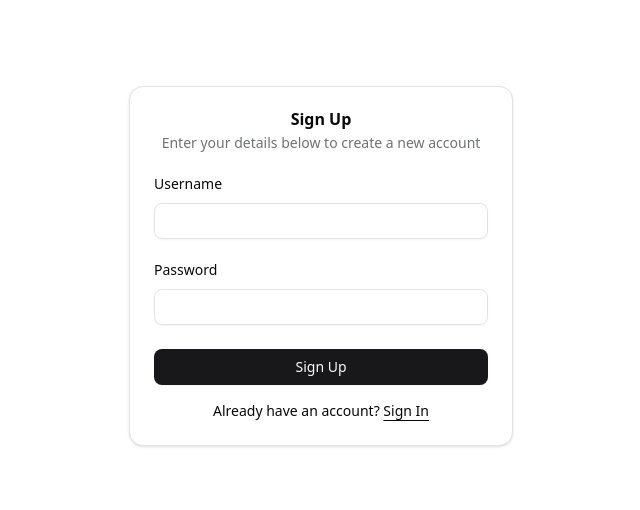
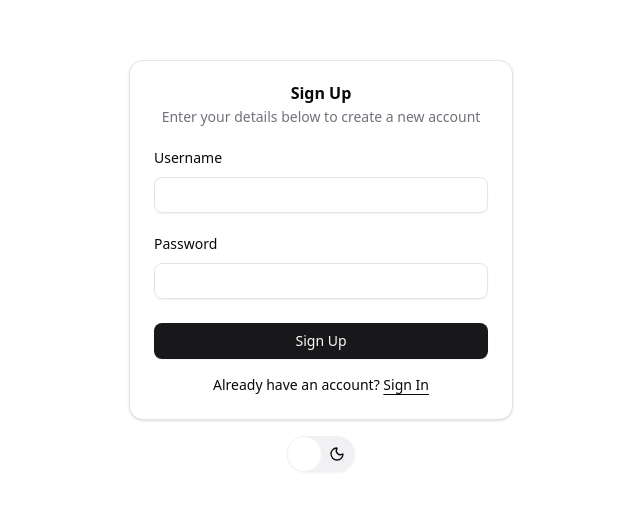
Before and after one commit to huseyineergin/nest-auth-demo, a Next.js app in the folder client/: page /sign-up in a window 1280 px wide. Shown: the part 134-644 px from the top of the page, without its empty margins (319-959 px from the left). Built offline with nearby package versions, Linux system fonts and the light colour scheme.

Commit message:
(client): add dark mode

```diff
--- a/client/package.json
+++ b/client/package.json
@@ -13,6 +13,7 @@
     "@hookform/resolvers": "^5.2.1",
     "@radix-ui/react-label": "^2.1.7",
     "@radix-ui/react-slot": "^1.2.3",
+    "@radix-ui/react-switch": "^1.2.5",
     "class-variance-authority": "^0.7.1",
     "clsx": "^2.1.1",
     "jose": "^6.0.12",
--- a/client/src/app/(auth)/sign-in/page.tsx
+++ b/client/src/app/(auth)/sign-in/page.tsx
@@ -1,10 +1,14 @@
 import { SignInForm } from "@/components/sign-in-form";
+import { ThemeToggler } from "@/components/theme-toggler";
 
 export default function Page() {
   return (
     <div className="flex min-h-svh w-full items-center justify-center p-6 md:p-10">
       <div className="w-full max-w-sm">
-        <SignInForm />
+        <div className="w-full space-y-4 text-center">
+          <SignInForm />
+          <ThemeToggler />
+        </div>
       </div>
     </div>
   );
--- a/client/src/app/(auth)/sign-up/page.tsx
+++ b/client/src/app/(auth)/sign-up/page.tsx
@@ -1,10 +1,14 @@
 import { SignUpForm } from "@/components/sign-up-form";
+import { ThemeToggler } from "@/components/theme-toggler";
 
 export default function Page() {
   return (
     <div className="flex min-h-svh w-full items-center justify-center p-6 md:p-10">
       <div className="w-full max-w-sm">
-        <SignUpForm />
+        <div className="w-full space-y-4 text-center">
+          <SignUpForm />
+          <ThemeToggler />
+        </div>
       </div>
     </div>
   );
--- a/client/src/app/layout.tsx
+++ b/client/src/app/layout.tsx
@@ -1,6 +1,7 @@
+import { ThemeProvider } from "@/components/theme-provider";
+import { ThemedToaster } from "@/components/themed-toaster";
 import type { Metadata } from "next";
 import { Geist, Geist_Mono } from "next/font/google";
-import { Toaster } from "sonner";
 import "./globals.css";
 
 const geistSans = Geist({
@@ -23,10 +24,12 @@ export default function RootLayout({
   children: React.ReactNode;
 }>) {
   return (
-    <html lang="en">
+    <html lang="en" suppressHydrationWarning>
       <body className={`${geistSans.variable} ${geistMono.variable} antialiased`}>
-        {children}
-        <Toaster />
+        <ThemeProvider attribute="class" defaultTheme="system" enableSystem>
+          {children}
+          <ThemedToaster />
+        </ThemeProvider>
       </body>
     </html>
   );
--- /dev/null
+++ b/client/src/components/theme-provider.tsx
@@ -0,0 +1,19 @@
+// "use client";
+
+// import { ThemeProvider as NextThemesProvider } from "next-themes";
+// import * as React from "react";
+
+// type ThemeProviderProps = Readonly<React.ComponentProps<typeof NextThemesProvider>>;
+
+// export function ThemeProvider({ children, ...props }: ThemeProviderProps) {
+//   return <NextThemesProvider {...props}>{children}</NextThemesProvider>;
+// }
+
+"use client";
+
+import { ThemeProvider as NextThemesProvider } from "next-themes";
+import * as React from "react";
+
+export function ThemeProvider({ children, ...props }: React.ComponentProps<typeof NextThemesProvider>) {
+  return <NextThemesProvider {...props}>{children}</NextThemesProvider>;
+}
--- /dev/null
+++ b/client/src/components/theme-toggler.tsx
@@ -0,0 +1,48 @@
+"use client";
+
+import { Label } from "@/components/ui/label";
+import { Switch } from "@/components/ui/switch";
+import { MoonIcon, SunIcon } from "lucide-react";
+import { useTheme } from "next-themes";
+import { useEffect, useId, useState } from "react";
+
+export function ThemeToggler() {
+  const id = useId();
+  const { setTheme } = useTheme();
+  const [checked, setChecked] = useState<boolean>(true);
+
+  useEffect(() => {
+    const storedTheme = localStorage.getItem("theme") || "system";
+    setChecked(storedTheme === "light");
+    setTheme(storedTheme);
+  }, [setTheme]);
+
+  const handleThemeChange = (value: boolean) => {
+    const newTheme = value ? "light" : "dark";
+    localStorage.setItem("theme", newTheme);
+    setTheme(newTheme);
+    setChecked(value);
+  };
+
+  return (
+    <div>
+      <div className="relative inline-grid h-9 grid-cols-[1fr_1fr] items-center text-sm font-medium">
+        <Switch
+          id={id}
+          checked={checked}
+          onCheckedChange={handleThemeChange}
+          className="peer data-[state=unchecked]:bg-input/50 absolute inset-0 h-[inherit] w-auto [&_span]:z-10 [&_span]:h-full [&_span]:w-1/2 [&_span]:transition-transform [&_span]:duration-300 [&_span]:ease-[cubic-bezier(0.16,1,0.3,1)] [&_span]:data-[state=checked]:translate-x-full [&_span]:data-[state=checked]:rtl:-translate-x-full"
+        />
+        <span className="pointer-events-none relative ms-0.5 flex min-w-8 items-center justify-center text-center transition-transform duration-300 ease-[cubic-bezier(0.16,1,0.3,1)] peer-data-[state=checked]:invisible peer-data-[state=unchecked]:translate-x-full peer-data-[state=unchecked]:rtl:-translate-x-full">
+          <MoonIcon size={16} aria-hidden="true" />
+        </span>
+        <span className="peer-data-[state=checked]:text-background pointer-events-none relative me-0.5 flex min-w-8 items-center justify-center text-center transition-transform duration-300 ease-[cubic-bezier(0.16,1,0.3,1)] peer-data-[state=checked]:-translate-x-full peer-data-[state=unchecked]:invisible peer-data-[state=checked]:rtl:translate-x-full">
+          <SunIcon size={16} aria-hidden="true" />
+        </span>
+      </div>
+      <Label htmlFor={id} className="sr-only">
+        Labeled Switch
+      </Label>
+    </div>
+  );
+}
--- /dev/null
+++ b/client/src/components/themed-toaster.tsx
@@ -0,0 +1,10 @@
+"use client";
+
+import { useTheme } from "next-themes";
+import { Toaster } from "sonner";
+
+export function ThemedToaster() {
+  const { resolvedTheme } = useTheme();
+
+  return <Toaster theme={resolvedTheme === "light" || resolvedTheme === "dark" ? resolvedTheme : "system"} />;
+}
--- /dev/null
+++ b/client/src/components/ui/switch.tsx
@@ -0,0 +1,28 @@
+"use client";
+
+import * as React from "react";
+import * as SwitchPrimitive from "@radix-ui/react-switch";
+
+import { cn } from "@/lib/utils";
+
+function Switch({ className, ...props }: React.ComponentProps<typeof SwitchPrimitive.Root>) {
+  return (
+    <SwitchPrimitive.Root
+      data-slot="switch"
+      className={cn(
+        "peer data-[state=checked]:bg-primary data-[state=unchecked]:bg-input focus-visible:border-ring focus-visible:ring-ring/50 dark:data-[state=unchecked]:bg-input/80 inline-flex h-[1.15rem] w-8 shrink-0 items-center rounded-full border border-transparent shadow-xs transition-all outline-none focus-visible:ring-[3px] disabled:cursor-not-allowed disabled:opacity-50",
+        className
+      )}
+      {...props}
+    >
+      <SwitchPrimitive.Thumb
+        data-slot="switch-thumb"
+        className={cn(
+          "bg-background dark:data-[state=unchecked]:bg-foreground dark:data-[state=checked]:bg-primary-foreground pointer-events-none block size-4 rounded-full ring-0 transition-transform data-[state=checked]:translate-x-[calc(100%-2px)] data-[state=unchecked]:translate-x-0"
+        )}
+      />
+    </SwitchPrimitive.Root>
+  );
+}
+
+export { Switch };
```
Also changed, not shown: 1 other file (tests, documents, lock files or other folders).
